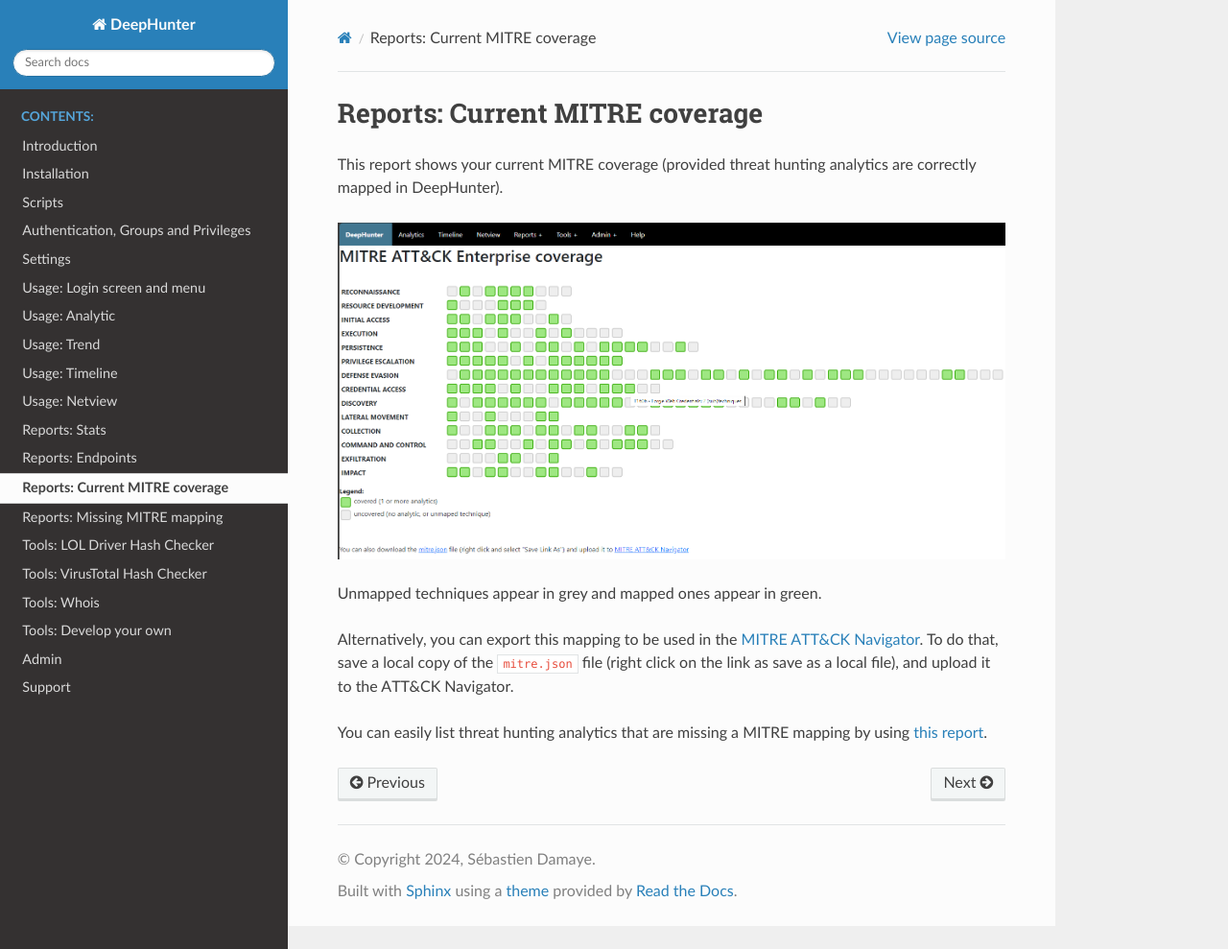
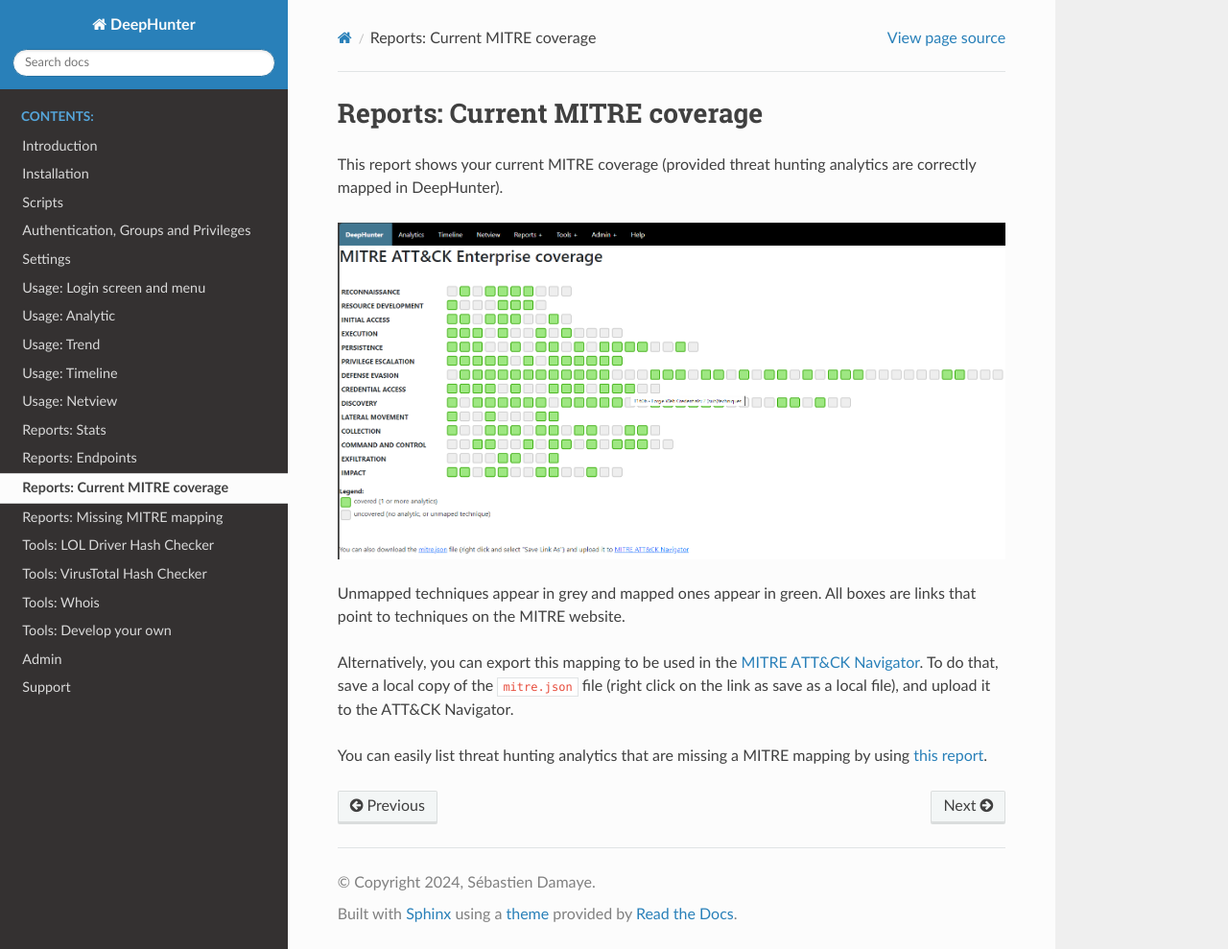
Before and after one commit to wikijm/deephunter, a Sphinx documentation site: the page built from docs/reports_mitre_coverage.rst, in a window 1280 px wide and 989 px high. Shown: the whole window at 96% size. Built offline with Sphinx 7.4.7 and the Read the Docs theme 3.1.0, drawn with Linux system fonts in a browser that asks for light colours.

Commit message:
issue #3 (links to MITRE techniques in MITRE report) + updated doc

```diff
--- a/docs/intro.rst
+++ b/docs/intro.rst
@@ -41,7 +41,7 @@ DeepHunter tools
 Besides the modules, there are also some tools, and it's easy to `develop your own <tools_develop_your_own.html>`_:
 
 - `VirusTotal Hash Checker <tools_vt_hash_checker.html>`_: takes a list of file hashes and compares each against the VirusTotal database.
-- `LOLDriver Hash Checker <tools_lol_drivers_hash_checker.html>`_: check a list of hashes agaist the LOLDriver database to confirm whether they correspond to vulnerable drivers.
+- `LOLDriver Hash Checker <tools_lol_drivers_hash_checker.html>`_: check a list of hashes against the LOLDriver database to confirm whether they correspond to vulnerable drivers.
 - `Whois <tools_whois.html>`_: Whois module developed in Python.
 
 Who is DeepHunter for?
--- a/docs/reports_mitre_coverage.rst
+++ b/docs/reports_mitre_coverage.rst
@@ -6,7 +6,7 @@ This report shows your current MITRE coverage (provided threat hunting analytics
 .. image:: img/reports_mitre_coverage.png
   :alt: Reports current MITRE coverage
 
-Unmapped techniques appear in grey and mapped ones appear in green.
+Unmapped techniques appear in grey and mapped ones appear in green. All boxes are links that point to techniques on the MITRE website.
 
 Alternatively, you can export this mapping to be used in the `MITRE ATT&CK Navigator <https://mitre-attack.github.io/attack-navigator/>`_. To do that, save a local copy of the ``mitre.json`` file (right click on the link as save as a local file), and upload it to the ATT&CK Navigator.
 
```
Also changed, not shown: 1 other file.
